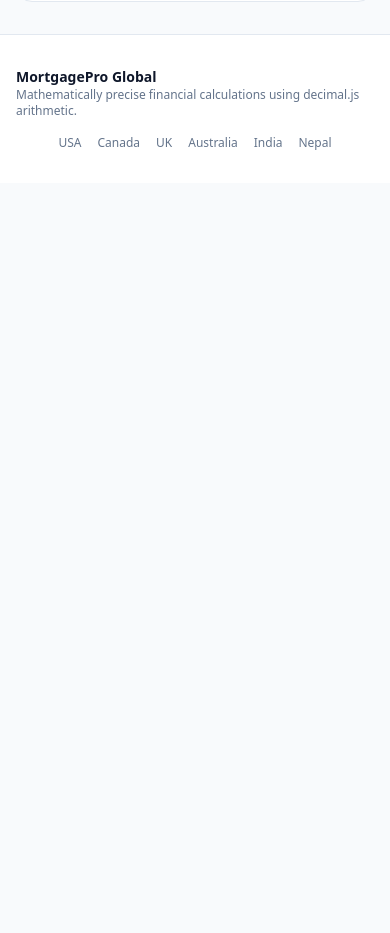
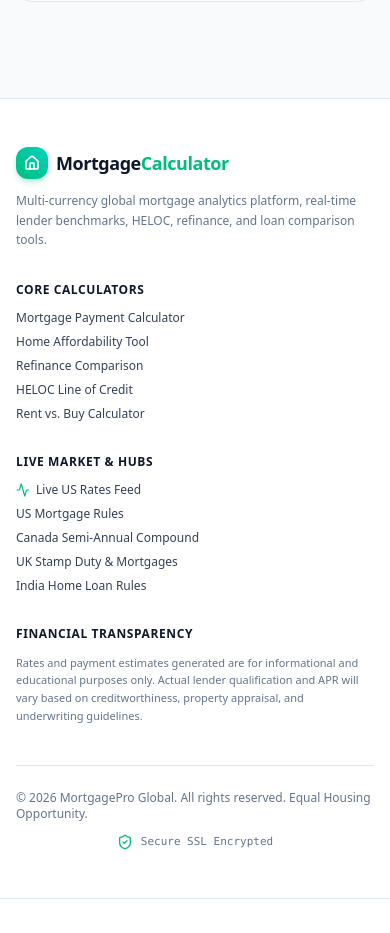
Before and after one commit to khadka27/mortgage-calc-pro, a Next.js app: page /heloc in a window 390 px wide. Shown: the part 1060-1993 px from the top of the page. Before the commit the page ends 1243 px from the top, so only its background shows below. Built offline with nearby package versions, Linux system fonts and the light colour scheme; no server answers.

Commit message:
feat: implement Footer component and update SidebarNav to use CSS theme tokens

```diff
--- a/src/app/heloc/page.tsx
+++ b/src/app/heloc/page.tsx
@@ -5,6 +5,7 @@
 import { useState } from 'react';
 
 import Header from '@/components/Header';
+import Footer from '@/components/Footer';
 import { formatCurrency } from '@/lib/mortgage/decimalUtils';
 
 export default function HelocPage() {
@@ -177,6 +178,8 @@
           </div>
         </div>
       </main>
+
+      <Footer />
     </div>
   );
 }
--- a/src/app/live-rates/page.tsx
+++ b/src/app/live-rates/page.tsx
@@ -5,6 +5,7 @@
 import { useMemo, useState } from 'react';
 
 import Header from '@/components/Header';
+import Footer from '@/components/Footer';
 import { useLiveRates, LiveMortgageRate } from '@/hooks/useLiveRates';
 import { APP_NAME } from '@/lib/env';
 
@@ -238,6 +239,8 @@
           </div>
         )}
       </main>
+
+      <Footer />
     </div>
   );
 }
--- a/src/app/page.tsx
+++ b/src/app/page.tsx
@@ -10,6 +10,7 @@
 import DisclaimerSection from '@/components/DisclaimerSection';
 import ExtraPaymentsForm from '@/components/ExtraPaymentsForm';
 import FAQSection from '@/components/FAQSection';
+import Footer from '@/components/Footer';
 import Header from '@/components/Header';
 import LenderComparison from '@/components/LenderComparison';
 import LiveRateBanner from '@/components/LiveRateBanner';
@@ -196,6 +197,8 @@
         <FAQSection country={selectedCountry} />
         <DisclaimerSection country={selectedCountry} />
       </main>
+
+      <Footer />
     </div>
   );
 }
--- a/src/app/rent-vs-buy/page.tsx
+++ b/src/app/rent-vs-buy/page.tsx
@@ -5,6 +5,7 @@
 import { useMemo, useState } from 'react';
 
 import Header from '@/components/Header';
+import Footer from '@/components/Footer';
 import { formatCurrency } from '@/lib/mortgage/decimalUtils';
 
 export default function RentVsBuyPage() {
@@ -207,6 +208,8 @@
           </div>
         </div>
       </main>
+
+      <Footer />
     </div>
   );
 }
--- /dev/null
+++ b/src/components/Footer.tsx
@@ -0,0 +1,85 @@
+'use client';
+
+import { Activity, Calculator, DollarSign, Globe, Home, ShieldCheck } from 'lucide-react';
+import Link from 'next/link';
+
+import { APP_NAME } from '@/lib/env';
+
+export default function Footer() {
+  const currentYear = new Date().getFullYear();
+
+  const cardStyle: React.CSSProperties = { backgroundColor: 'var(--bg-card)', borderColor: 'var(--border)' };
+
+  return (
+    <footer className="border-t mt-16 transition-colors" style={cardStyle}>
+      <div className="max-w-7xl mx-auto px-4 sm:px-6 lg:px-8 py-12 space-y-10">
+        {/* Top Footer Section */}
+        <div className="grid grid-cols-1 md:grid-cols-4 gap-8">
+          {/* Brand Col */}
+          <div className="space-y-3 md:col-span-1">
+            <Link href="/" className="flex items-center gap-2 group">
+              <div className="w-8 h-8 rounded-xl bg-gradient-to-tr from-emerald-500 to-teal-400 flex items-center justify-center text-white shadow-md shadow-emerald-500/25">
+                <Home className="w-4 h-4" strokeWidth={2.5} />
+              </div>
+              <span className="text-lg font-bold tracking-tight" style={{ color: 'var(--text-primary)' }}>
+                Mortgage<span className="text-emerald-500">Calculator</span>
+              </span>
+            </Link>
+            <p className="text-xs leading-relaxed" style={{ color: 'var(--text-muted)' }}>
+              Multi-currency global mortgage analytics platform, real-time lender benchmarks, HELOC, refinance, and loan comparison tools.
+            </p>
+          </div>
+
+          {/* Core Calculators */}
+          <div>
+            <h4 className="text-xs font-bold uppercase tracking-wider mb-3" style={{ color: 'var(--text-primary)' }}>
+              Core Calculators
+            </h4>
+            <ul className="space-y-2 text-xs" style={{ color: 'var(--text-secondary)' }}>
+              <li><Link href="/" className="hover:text-emerald-500 transition-colors">Mortgage Payment Calculator</Link></li>
+              <li><Link href="/?tab=affordability" className="hover:text-emerald-500 transition-colors">Home Affordability Tool</Link></li>
+              <li><Link href="/?tab=refinance" className="hover:text-emerald-500 transition-colors">Refinance Comparison</Link></li>
+              <li><Link href="/heloc" className="hover:text-emerald-500 transition-colors">HELOC Line of Credit</Link></li>
+              <li><Link href="/rent-vs-buy" className="hover:text-emerald-500 transition-colors">Rent vs. Buy Calculator</Link></li>
+            </ul>
+          </div>
+
+          {/* Live Data & Hubs */}
+          <div>
+            <h4 className="text-xs font-bold uppercase tracking-wider mb-3" style={{ color: 'var(--text-primary)' }}>
+              Live Market &amp; Hubs
+            </h4>
+            <ul className="space-y-2 text-xs" style={{ color: 'var(--text-secondary)' }}>
+              <li><Link href="/live-rates" className="hover:text-emerald-500 transition-colors flex items-center gap-1.5"><Activity className="w-3.5 h-3.5 text-emerald-500" /> Live US Rates Feed</Link></li>
+              <li><Link href="/mortgage-calculator/us" className="hover:text-emerald-500 transition-colors">US Mortgage Rules</Link></li>
+              <li><Link href="/mortgage-calculator/ca" className="hover:text-emerald-500 transition-colors">Canada Semi-Annual Compound</Link></li>
+              <li><Link href="/mortgage-calculator/uk" className="hover:text-emerald-500 transition-colors">UK Stamp Duty &amp; Mortgages</Link></li>
+              <li><Link href="/mortgage-calculator/in" className="hover:text-emerald-500 transition-colors">India Home Loan Rules</Link></li>
+            </ul>
+          </div>
+
+          {/* Legal & Compliance */}
+          <div>
+            <h4 className="text-xs font-bold uppercase tracking-wider mb-3" style={{ color: 'var(--text-primary)' }}>
+              Financial Transparency
+            </h4>
+            <p className="text-[11px] leading-relaxed" style={{ color: 'var(--text-muted)' }}>
+              Rates and payment estimates generated are for informational and educational purposes only. Actual lender qualification and APR will vary based on creditworthiness, property appraisal, and underwriting guidelines.
+            </p>
+          </div>
+        </div>
+
+        {/* Bottom Copyright Bar */}
+        <div className="pt-6 border-t flex flex-col sm:flex-row items-center justify-between gap-3 text-xs" style={{ borderColor: 'var(--border)', color: 'var(--text-muted)' }}>
+          <div>
+            © {currentYear} {APP_NAME}. All rights reserved. Equal Housing Opportunity.
+          </div>
+          <div className="flex items-center gap-2">
+            <ShieldCheck className="w-4 h-4 text-emerald-500" />
+            <span className="font-mono text-[11px]">Secure SSL Encrypted</span>
+          </div>
+        </div>
+      </div>
+    </footer>
+  );
+}
--- a/src/components/SidebarNav.tsx
+++ b/src/components/SidebarNav.tsx
@@ -155,6 +155,10 @@
     })).filter((cat) => cat.items.length > 0);
   }, [search]);
 
+  const cardStyle: React.CSSProperties = { backgroundColor: 'var(--bg-card)', borderColor: 'var(--border)' };
+  const tileStyle: React.CSSProperties = { backgroundColor: 'var(--bg-subtle)', borderColor: 'var(--border)' };
+  const inputStyle: React.CSSProperties = { backgroundColor: 'var(--bg-input)', borderColor: 'var(--border)', color: 'var(--text-primary)' };
+
   return (
     <>
       {/* Backdrop overlay for mobile drawer */}
@@ -165,14 +169,11 @@
         />
       )}
 
-      {/* 1. COLLAPSED VERTICAL ICON RAIL (Pin on left edge matching user screenshot) */}
+      {/* 1. COLLAPSED VERTICAL ICON RAIL (Theme Token Styled) */}
       {!isOpen && (
         <aside
           className="hidden md:flex fixed top-24 left-3 z-30 flex-col items-center gap-2.5 p-2 rounded-2xl border shadow-lg backdrop-blur-md transition-all duration-200"
-          style={{
-            backgroundColor: 'color-mix(in srgb, var(--bg-card) 92%, transparent)',
-            borderColor: 'var(--border)',
-          }}
+          style={cardStyle}
         >
           {/* Expand Drawer Button */}
           <button
@@ -182,30 +183,29 @@
             title="Expand All Tools Drawer"
           >
             <PanelLeftOpen className="w-5 h-5" />
-            <span className="absolute left-14 bg-slate-900 text-white text-[11px] font-bold px-2 py-1 rounded-lg opacity-0 group-hover:opacity-100 transition-opacity pointer-events-none whitespace-nowrap shadow-md">
+            <span className="absolute left-14 bg-slate-900 text-white text-[11px] font-bold px-2 py-1 rounded-lg opacity-0 group-hover:opacity-100 transition-opacity pointer-events-none whitespace-nowrap shadow-md z-50">
               Expand All Tools
             </span>
           </button>
 
-          <div className="w-6 h-[1px] bg-slate-200 dark:bg-zinc-800 my-0.5" />
+          <div className="w-6 h-[1px] my-0.5" style={{ backgroundColor: 'var(--border)' }} />
 
-          {/* Quick Vertical Icon Buttons (matching screenshot circles) */}
+          {/* Quick Vertical Icon Buttons */}
           {COLLAPSED_SHORTCUTS.map((item) => {
             const isActive = pathname === item.href;
             return (
               <Link
                 key={item.title}
                 href={item.href}
-                className={`
-                  w-10 h-10 rounded-xl flex items-center justify-center transition-all duration-200 relative group
-                  ${isActive
-                    ? 'bg-emerald-500 text-white shadow-md shadow-emerald-500/25 font-bold'
-                    : 'text-slate-600 dark:text-zinc-400 hover:text-slate-900 dark:hover:text-white hover:bg-slate-100 dark:hover:bg-zinc-800/80 border border-slate-200/50 dark:border-zinc-800'
-                  }
-                `}
+                className="w-10 h-10 rounded-xl flex items-center justify-center transition-all duration-200 relative group border"
+                style={{
+                  backgroundColor: isActive ? '#10b981' : 'var(--bg-subtle)',
+                  borderColor: isActive ? '#10b981' : 'var(--border)',
+                  color: isActive ? '#ffffff' : 'var(--text-secondary)',
+                }}
               >
                 <item.icon className="w-4 h-4" />
-                <span className="absolute left-14 bg-slate-900 dark:bg-zinc-950 text-white text-[11px] font-semibold px-2.5 py-1 rounded-lg opacity-0 group-hover:opacity-100 transition-opacity pointer-events-none whitespace-nowrap shadow-lg border border-slate-800 z-50">
+                <span className="absolute left-14 bg-slate-900 text-white text-[11px] font-semibold px-2.5 py-1 rounded-lg opacity-0 group-hover:opacity-100 transition-opacity pointer-events-none whitespace-nowrap shadow-lg z-50">
                   {item.title}
                 </span>
               </Link>
@@ -214,26 +214,26 @@
         </aside>
       )}
 
-      {/* 2. EXPANDED DRAWER SIDEBAR */}
+      {/* 2. EXPANDED DRAWER SIDEBAR (Theme Token Styled) */}
       <aside
         className={`
           fixed top-0 left-0 z-50 h-full w-80 max-w-[85vw]
-          bg-white dark:bg-zinc-900 border-r border-slate-200 dark:border-zinc-800
-          shadow-2xl flex flex-col transition-transform duration-300 ease-in-out
+          border-r shadow-2xl flex flex-col transition-transform duration-300 ease-in-out
           ${isOpen ? 'translate-x-0' : '-translate-x-full'}
         `}
+        style={cardStyle}
       >
         {/* Sidebar Header */}
-        <div className="p-4 border-b border-slate-200 dark:border-zinc-800 flex items-center justify-between gap-3 bg-slate-50 dark:bg-zinc-950/50">
+        <div className="p-4 border-b flex items-center justify-between gap-3" style={tileStyle}>
           <div className="flex items-center gap-2.5">
             <div className="w-8 h-8 rounded-xl bg-gradient-to-tr from-emerald-500 to-teal-500 flex items-center justify-center text-white shadow-md shadow-emerald-500/20">
               <Calculator className="w-4 h-4" />
             </div>
             <div>
-              <h2 className="text-sm font-black tracking-tight text-slate-900 dark:text-white">
+              <h2 className="text-sm font-black tracking-tight" style={{ color: 'var(--text-primary)' }}>
                 All Mortgage Tools
               </h2>
-              <p className="text-[10px] text-slate-500 dark:text-zinc-400">
+              <p className="text-[10px]" style={{ color: 'var(--text-muted)' }}>
                 20+ Specialized Calculators
               </p>
             </div>
@@ -242,7 +242,8 @@
           <button
             type="button"
             onClick={onToggle}
-            className="p-1.5 rounded-xl border border-slate-200 dark:border-zinc-700 text-slate-500 hover:text-slate-900 dark:hover:text-white hover:bg-slate-100 dark:hover:bg-zinc-800 transition-colors"
+            className="p-1.5 rounded-xl border transition-colors"
+            style={{ backgroundColor: 'var(--bg-card)', borderColor: 'var(--border)', color: 'var(--text-primary)' }}
             title="Collapse Sidebar"
           >
             <PanelLeftClose className="w-4 h-4" />
@@ -250,15 +251,16 @@
         </div>
 
         {/* Search Bar */}
-        <div className="p-3 border-b border-slate-200 dark:border-zinc-800">
+        <div className="p-3 border-b" style={{ borderColor: 'var(--border)' }}>
           <div className="relative">
-            <Search className="w-3.5 h-3.5 absolute left-3 top-1/2 -translate-y-1/2 text-slate-400" />
+            <Search className="w-3.5 h-3.5 absolute left-3 top-1/2 -translate-y-1/2" style={{ color: 'var(--text-muted)' }} />
             <input
               type="text"
               placeholder="Search calculator tools…"
               value={search}
               onChange={(e) => setSearch(e.target.value)}
-              className="w-full rounded-xl pl-9 pr-3 py-2 text-xs border border-slate-200 dark:border-zinc-700 bg-slate-50 dark:bg-zinc-950 text-slate-900 dark:text-white focus:outline-none focus:ring-2 focus:ring-emerald-500/40"
+              className="w-full rounded-xl pl-9 pr-3 py-2 text-xs border focus:outline-none focus:ring-2 focus:ring-emerald-500/40"
+              style={inputStyle}
             />
           </div>
         </div>
@@ -272,21 +274,23 @@
                 <button
                   type="button"
                   onClick={() => toggleCategory(cat.category)}
-                  className="w-full flex items-center justify-between p-2 rounded-xl text-xs font-bold text-slate-700 dark:text-zinc-300 hover:bg-slate-100 dark:hover:bg-zinc-800 transition-colors"
+                  className="w-full flex items-center justify-between p-2 rounded-xl text-xs font-bold transition-colors"
+                  style={{ color: 'var(--text-primary)' }}
                 >
                   <div className="flex items-center gap-2">
                     <cat.icon className="w-3.5 h-3.5 text-emerald-500" />
                     <span>{cat.category}</span>
                   </div>
                   <ChevronDown
-                    className={`w-3.5 h-3.5 text-slate-400 transition-transform duration-200 ${
+                    className={`w-3.5 h-3.5 transition-transform duration-200 ${
                       isCatOpen ? 'rotate-180' : ''
                     }`}
+                    style={{ color: 'var(--text-muted)' }}
                   />
                 </button>
 
                 {isCatOpen && (
-                  <div className="pl-2 space-y-0.5 border-l-2 border-slate-200 dark:border-zinc-800 ml-3">
+                  <div className="pl-2 space-y-0.5 border-l-2 ml-3" style={{ borderColor: 'var(--border)' }}>
                     {cat.items.map((item) => {
                       const isActive = pathname === item.href;
                       return (
@@ -296,25 +300,24 @@
                           onClick={() => {
                             if (window.innerWidth < 768) onToggle();
                           }}
-                          className={`
-                            group flex items-start gap-2.5 p-2 rounded-xl text-xs transition-all duration-150
-                            ${isActive
-                              ? 'bg-emerald-500/10 text-emerald-600 dark:text-emerald-400 font-bold border border-emerald-500/30'
-                              : 'text-slate-600 dark:text-zinc-400 hover:text-slate-900 dark:hover:text-white hover:bg-slate-100 dark:hover:bg-zinc-800/60'
-                            }
-                          `}
+                          className="group flex items-start gap-2.5 p-2 rounded-xl text-xs transition-all duration-150 border"
+                          style={{
+                            backgroundColor: isActive ? 'var(--accent-bg)' : 'transparent',
+                            borderColor: isActive ? 'var(--accent-border)' : 'transparent',
+                            color: isActive ? 'var(--accent)' : 'var(--text-secondary)',
+                          }}
                         >
                           <item.icon className="w-3.5 h-3.5 mt-0.5 shrink-0 text-emerald-500 group-hover:scale-110 transition-transform" />
                           <div className="min-w-0 flex-1">
                             <div className="flex items-center justify-between gap-1">
-                              <span className="truncate">{item.title}</span>
+                              <span className="truncate font-semibold">{item.title}</span>
                               {item.badge && (
                                 <span className="text-[9px] font-extrabold px-1.5 py-0.2 rounded bg-emerald-500/15 text-emerald-600 dark:text-emerald-400 border border-emerald-500/25 shrink-0">
                                   {item.badge}
                                 </span>
                               )}
                             </div>
-                            <p className="text-[10px] text-slate-400 dark:text-zinc-500 truncate mt-0.5">
+                            <p className="text-[10px] truncate mt-0.5" style={{ color: 'var(--text-muted)' }}>
                               {item.description}
                             </p>
                           </div>
@@ -329,7 +332,7 @@
         </div>
 
         {/* Sidebar Footer */}
-        <div className="p-3 border-t border-slate-200 dark:border-zinc-800 text-[11px] text-slate-500 dark:text-zinc-400 bg-slate-50 dark:bg-zinc-950/50 flex items-center justify-between">
+        <div className="p-3 border-t text-[11px] flex items-center justify-between" style={{ ...tileStyle, color: 'var(--text-muted)' }}>
           <span>MortgagePro Global</span>
           <span className="font-bold text-emerald-500">v2.5</span>
         </div>
```
